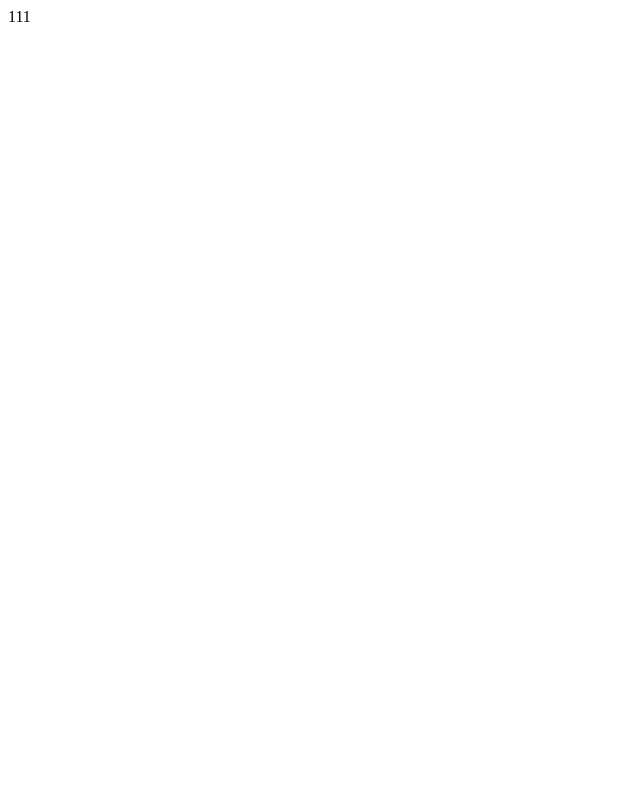
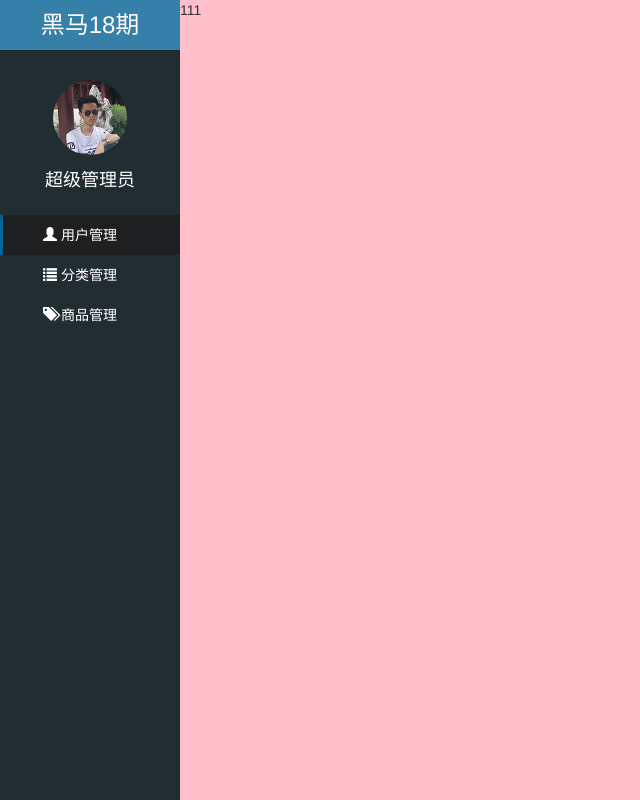
Before and after one commit to mengyinyu/sh18_letao, a website: page public/back/index.html in a window 1280 px wide. Shown: the whole page, without its empty margins (0-640 px from the left). Drawn offline with Linux system fonts and the light colour scheme.

Commit message:
侧边栏完成

```diff
--- a/public/back/css/common.css
+++ b/public/back/css/common.css
@@ -1,9 +1,77 @@
 @charset "UTF-8";
 
+html,body {
+    height: 100%;
+}
+
+* {
+    margin: 0;
+    padding: 0;
+    list-style: none;
+}
+a, a:link, a:visited, a:hover, a:active {
+    text-decoration: none;
+}
 .body_bg {
     background-color: #222d32;
 }
-
 .mt_150 {
     margin-top: 150px;
 }
+
+.lt_aside {
+    width: 180px;
+    height: 100%;
+    background-color: #222d32;
+    position: absolute;
+    top: 0;
+    left: 0;
+}
+.lt_aside .brand a{
+    display: block;
+    width: 180px;
+    height: 50px;
+    background-color: #367fa9;
+    color: #fff;
+    font-size: 24px;
+    line-height: 50px;
+    text-align: center;
+}
+
+.lt_aside .user img {
+    display: block;
+    margin: 30px auto 0;
+    border-radius: 50%;
+}
+
+.lt_aside .user p {
+    text-align: center;
+    color: #fff;
+    font-size: 18px;
+    line-height: 50px;
+}
+
+.lt_aside .nav a {
+    display: block;
+    height: 40px;
+    line-height: 40px;
+    color: #fff;
+    padding-left: 40px;
+    border-left: 3px solid transparent;
+}
+
+.lt_aside .nav a.now {
+    background-color: #1d1f21;
+    border-color: #069;
+}
+
+.lt_aside .nav .second a {
+    padding-left: 60px;
+}
+
+.lt_main {
+    padding-left: 180px;
+    width: 100%;
+    height: 100%;
+    background-color: pink;
+}
--- a/public/back/index.html
+++ b/public/back/index.html
@@ -1,10 +1,60 @@
 <!DOCTYPE html>
-<html lang="en">
-<head>
+<html>
+<head lang="en">
     <meta charset="UTF-8">
-    <title>Title</title>
+    <title>首页</title>
+    <link rel="stylesheet" href="lib/bootstrap/css/bootstrap.min.css"/>
+    <link rel="stylesheet" href="lib/bootstrap-validator/css/bootstrapValidator.min.css"/>
+    <link rel="stylesheet" href="lib/nprogress/nprogress.css"/>
+    <link rel="stylesheet" href="css/common.css"/>
 </head>
 <body>
-111
+
+<div class="lt_aside">
+    <div class="brand">
+        <a href="index.html">黑马18期</a>
+    </div>
+    <div class="user">
+        <img src="images/default.jpg" alt=""/>
+        <p>超级管理员</p>
+    </div>
+    <div class="nav">
+        <ul>
+            <li>
+                <a href="user.html" class="now">
+                    <span class="glyphicon glyphicon-user"></span>
+                    用户管理
+                </a>
+            </li>
+            <li>
+                <a href="javascript:;">
+                    <span class="glyphicon glyphicon-list"></span>
+                    分类管理
+                </a>
+                <div class="second" style="display: none">
+                    <a href="first.html">一级分类</a>
+                    <a href="second.html">二级分类</a>
+                </div>
+            </li>
+            <li>
+                <a href="product.html">
+                    <span class="glyphicon glyphicon-tags"></span>
+                    商品管理
+                </a>
+            </li>
+        </ul>
+    </div>
+</div>
+<div class="lt_main">
+    111
+</div>
+
+
+<script src="lib/jquery/jquery.min.js"></script>
+<script src="lib/bootstrap/js/bootstrap.min.js"></script>
+<script src="lib/bootstrap-validator/js/bootstrapValidator.min.js"></script>
+<script src="lib/nprogress/nprogress.js"></script>
+<script src="js/common.js"></script>
+<script src="js/login.js"></script>
 </body>
 </html>
```
